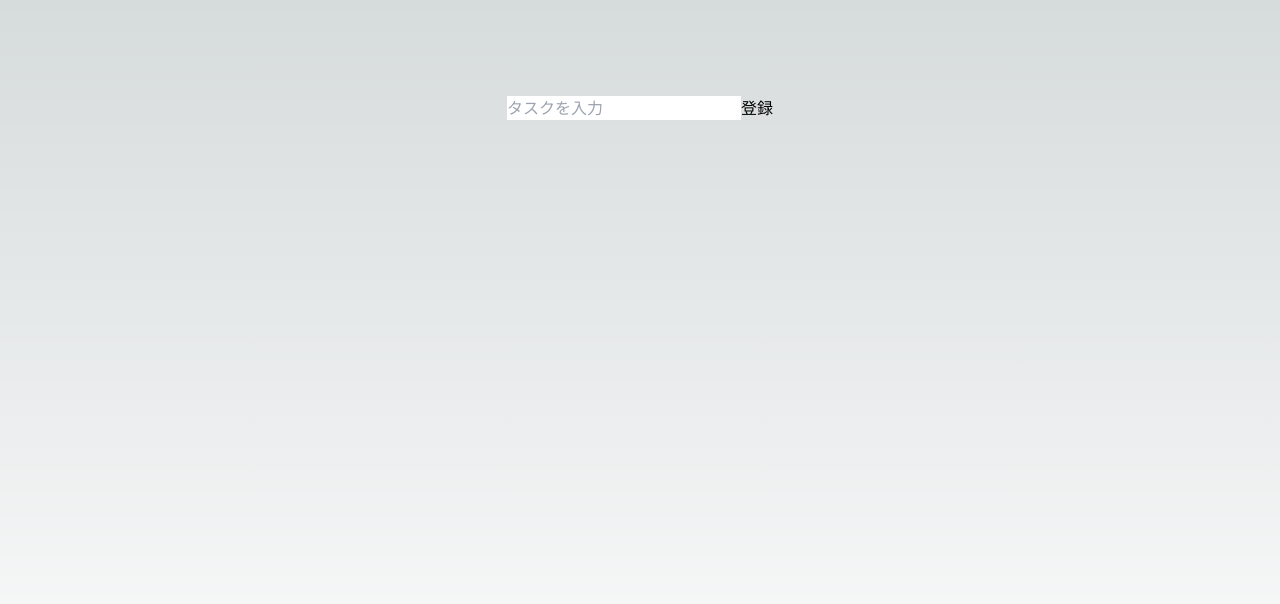
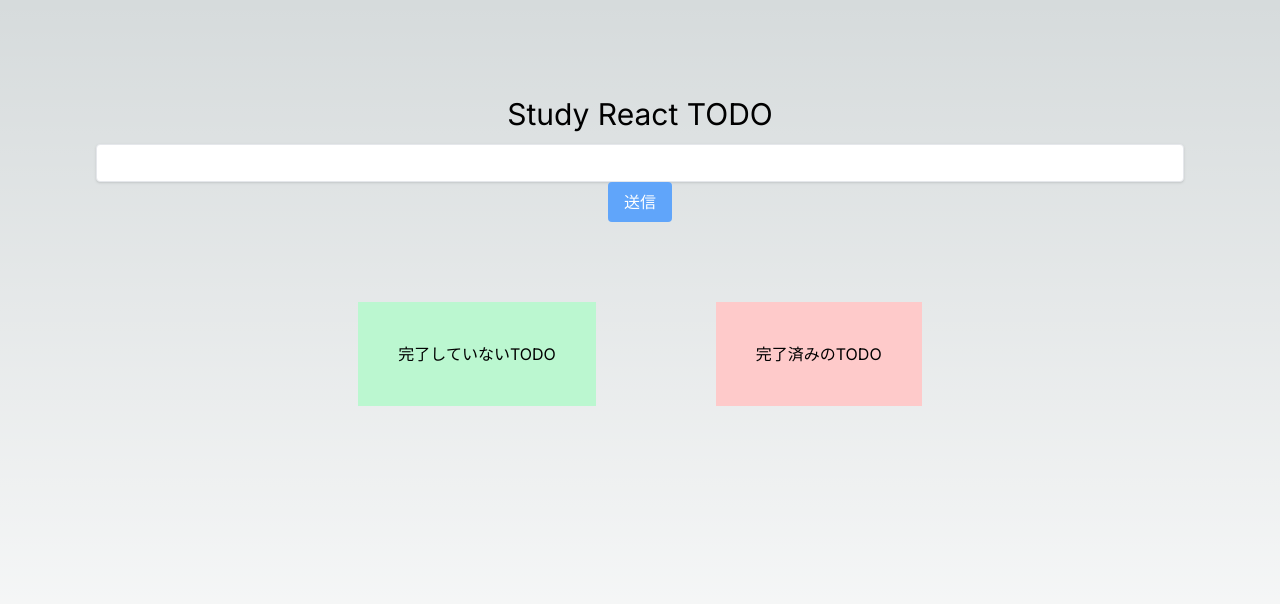
Before and after one commit to hukuryo/Next-todo, a Next.js app in the folder next-todo/: page /pages in a window 1280 px wide. Shown: the top 604 px of the page. Built offline with nearby package versions, Linux system fonts and the light colour scheme.

Commit message:
デザインを調整

```diff
--- a/next-todo/app/pages/page.tsx
+++ b/next-todo/app/pages/page.tsx
@@ -2,10 +2,21 @@ import React from "react";
 
 export default function Home() {
   return (
-    <main className="flex min-h-screen flex-col items-center justify-between p-24">
-      <div>
-        <input className='' type="text" placeholder='タスクを入力' />
-        <button>登録</button>
+    <main className="text-center min-h-screen items-center p-24">
+      <div className="w">
+        <p className="text-3xl mb-3">
+          Study React TODO
+        </p>
+        <input className="w-1/3 shadow appearance-none border rounded w-full py-2 px-3 text-gray-700 leading-tight focus:outline-none focus:shadow-outline" />
+        <button className="bg-blue-400 hover:bg-blue-300 text-white rounded px-4 py-2">送信</button>
+      </div>
+      <div className="flex justify-center mt-20">
+        <div className="mr-20 bg-green-200 p-10">
+          <p>完了していないTODO</p>
+        </div>
+        <div className="ml-10 bg-red-200 p-10">
+          <p>完了済みのTODO</p>
+        </div>
       </div>
     </main>
   )
```
